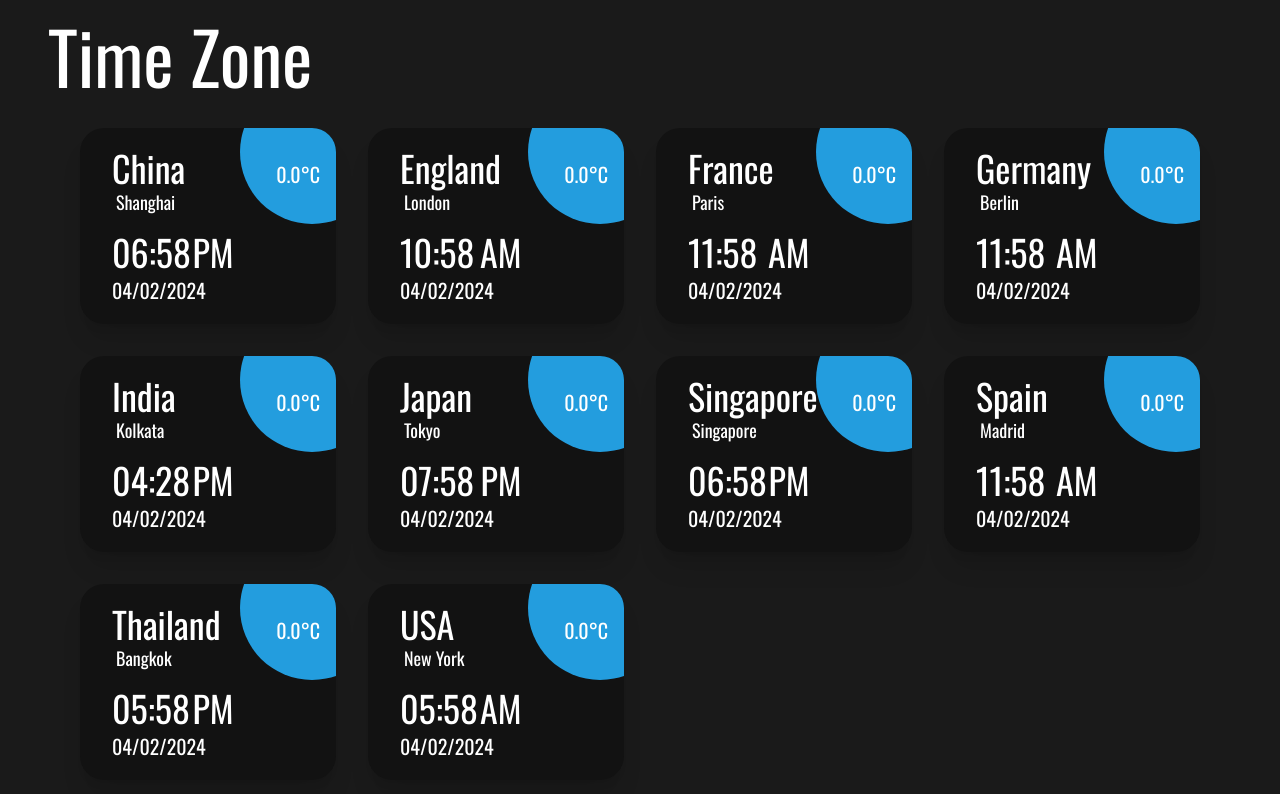
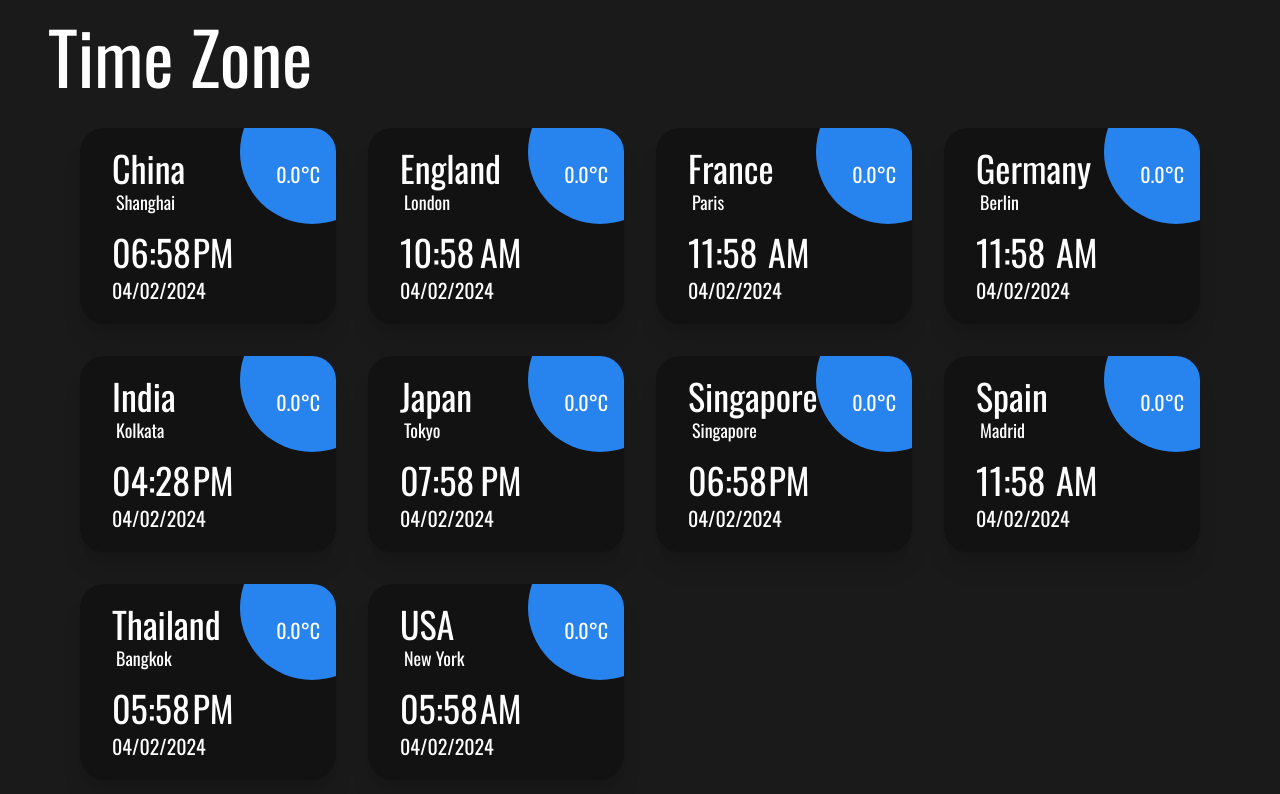
Before and after one commit to zombox0633/global-times, a React (Vite) app: page / in a window 1280 px wide. Shown: the top 794 px of the page. Built offline with nearby package versions, Linux system fonts and the light colour scheme; no server answers.

Commit message:
edit switch to mapping

```diff
--- a/src/hook/useTemperatureColor.ts
+++ b/src/hook/useTemperatureColor.ts
@@ -1,69 +1,44 @@
-import { useEffect, useState } from "react";
+import { useMemo } from "react";
 
 type UseTemperatureColorPropsType = {
   tempData: number;
 };
 
+type TemperatureRangesType = {
+  max?: number;
+  min?: number;
+  color: string;
+};
+
 function useTemperatureColor({
   tempData,
 }: UseTemperatureColorPropsType): string {
-  const [tempColor, setTempColor] = useState<string>("bg-[#ffff]");
+  const tempColor = useMemo(() => {
+    const temperatureRanges: TemperatureRangesType[] = [
+      { max: -20, color: "bg-[#15195F]" },
+      { min: -20, max: -15, color: "bg-[#1C227E]" },
+      { min: -15, max: -10, color: "bg-[#2D36CB]" },
+      { min: -10, max: -5, color: "bg-[#2B69FD]" },
+      { min: -5, max: 0, color: "bg-[#2783EE]" },
+      { min: 0, max: 5, color: "bg-[#239DDE]" },
+      { min: 5, max: 10, color: "bg-[#27AABC]" },
+      { min: 10, max: 15, color: "bg-[#24C487]" },
+      { min: 15, max: 20, color: "bg-[#42CE4B]" },
+      { min: 20, max: 25, color: "bg-[#92C652]" },
+      { min: 25, max: 30, color: "bg-[#F9B234]" },
+      { min: 30, max: 35, color: "bg-[#DC721A]" },
+      { min: 35, max: 40, color: "bg-[#CE520D]" },
+      { min: 40, max: 45, color: "bg-[#BF3100]" },
+      { min: 45, color: "bg-[#841100]" },
+    ];
 
-  useEffect(() => {
-    let color = "";
+    const foundRange = temperatureRanges.find(
+      ({ min, max }) =>
+        tempData >= (min ?? -Infinity) && tempData <= (max ?? Infinity)
+    );
+    const color = foundRange ? foundRange.color : "bg-black";
 
-    switch (true) {
-      case tempData < -20:
-        color = "bg-[#15195F]";
-        break;
-      case tempData >= -20 && tempData < -15:
-        color = "bg-[#1C227E]";
-        break;
-      case tempData >= -15 && tempData < -10:
-        color = "bg-[#2D36CB]";
-        break;
-      case tempData >= -10 && tempData < -5:
-        color = "bg-[#2B69FD]";
-        break;
-      case tempData >= -5 && tempData < 0:
-        color = "bg-[#2783EE]";
-        break;
-      case tempData >= 0 && tempData <= 5:
-        color = "bg-[#239DDE]";
-        break;
-      case tempData > 5 && tempData <= 10:
-        color = "bg-[#27AABC]";
-        break;
-      case tempData > 10 && tempData <= 15:
-        color = "bg-[#24C487]";
-        break;
-      case tempData > 15 && tempData <= 20:
-        color = "bg-[#42CE4B]";
-        break;
-      case tempData > 20 && tempData <= 25:
-        color = "bg-[#92C652]";
-        break;
-      case tempData > 25 && tempData <= 30:
-        color = "bg-[#F9B234]";
-        break;
-      case tempData > 30 && tempData <= 35:
-        color = "bg-[#DC721A]";
-        break;
-      case tempData > 35 && tempData <= 40:
-        color = "bg-[#CE520D]";
-        break;
-      case tempData > 40 && tempData <= 45:
-        color = "bg-[#BF3100]";
-        break;
-      case tempData > 45:
-        color = "bg-[#841100]";
-        break;
-      default:
-        color = "bg-[#000]";
-        break;
-    }
-
-    setTempColor(color);
+    return color;
   }, [tempData]);
 
   return tempColor;
```
